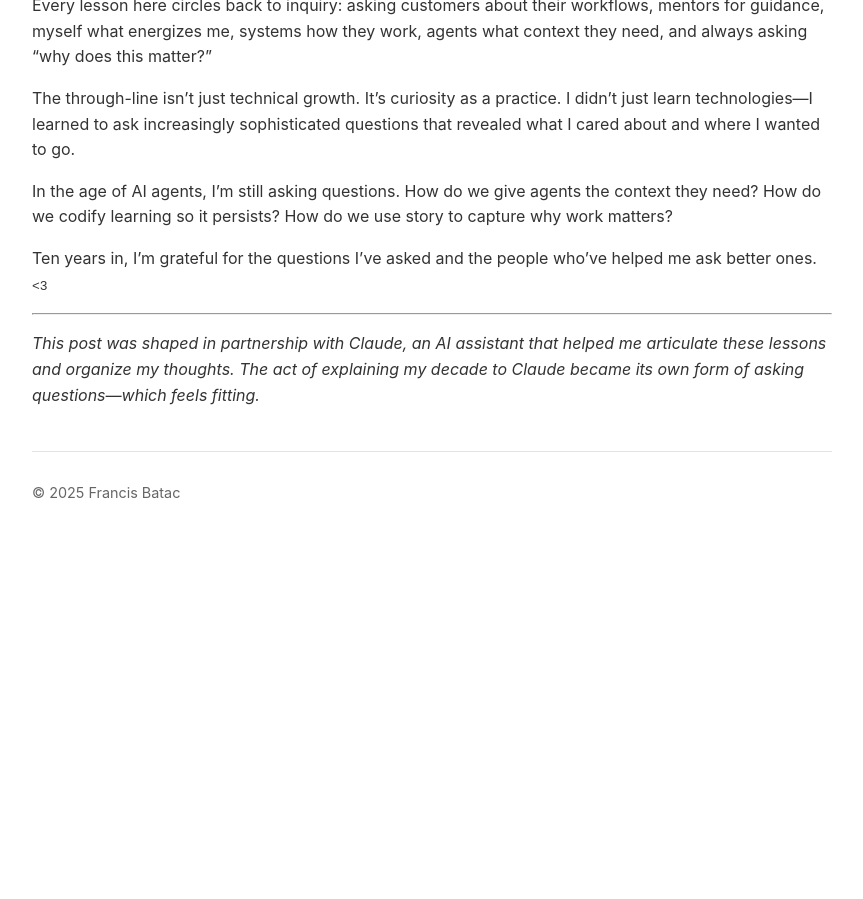
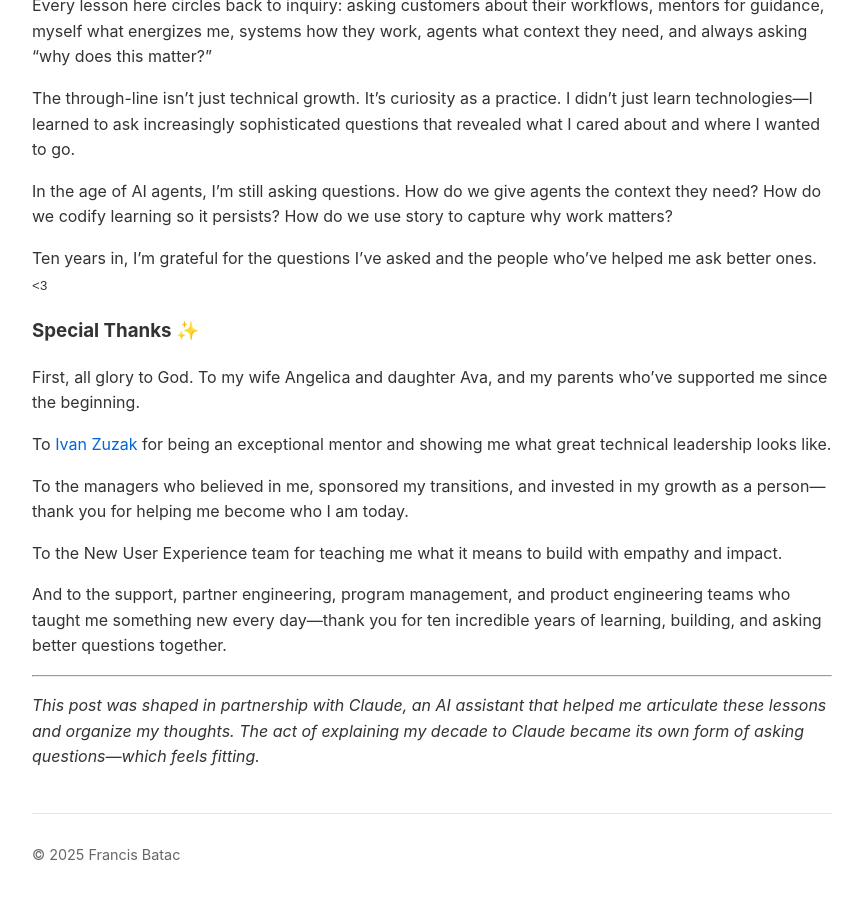
Before and after one commit to francisfuzz/dotcom, a Jekyll site: the page built from _posts/2025-12-29-a-decade-at-github.md, in a window 1280 px wide and 900 px high, scrolled down 5497 px. Shown: the whole window, without its empty margins (208-1071 px from the left). Built offline with Jekyll 4.4.1, drawn with Linux system fonts in a browser that asks for light colours; our own code applies the rules of GitHub Pages for plain Markdown files; before the commit the page ends 6036 px from its top, so only the background shows below that.

Commit message:
enhance: add gratitude section

```diff
--- a/_posts/2025-12-29-a-decade-at-github.md
+++ b/_posts/2025-12-29-a-decade-at-github.md
@@ -139,6 +139,18 @@ In the age of AI agents, I'm still asking questions. How do we give agents the c
 
 Ten years in, I'm grateful for the questions I've asked and the people who've helped me ask better ones. `<3`
 
+### Special Thanks ✨
+
+First, all glory to God. To my wife Angelica and daughter Ava, and my parents who've supported me since the beginning.
+
+To [Ivan Zuzak](https://github.com/izuzak) for being an exceptional mentor and showing me what great technical leadership looks like.
+
+To the managers who believed in me, sponsored my transitions, and invested in my growth as a person—thank you for helping me become who I am today.
+
+To the New User Experience team for teaching me what it means to build with empathy and impact.
+
+And to the support, partner engineering, program management, and product engineering teams who taught me something new every day—thank you for ten incredible years of learning, building, and asking better questions together.
+
 ---
 
 *This post was shaped in partnership with Claude, an AI assistant that helped me articulate these lessons and organize my thoughts. The act of explaining my decade to Claude became its own form of asking questions—which feels fitting.*
```
